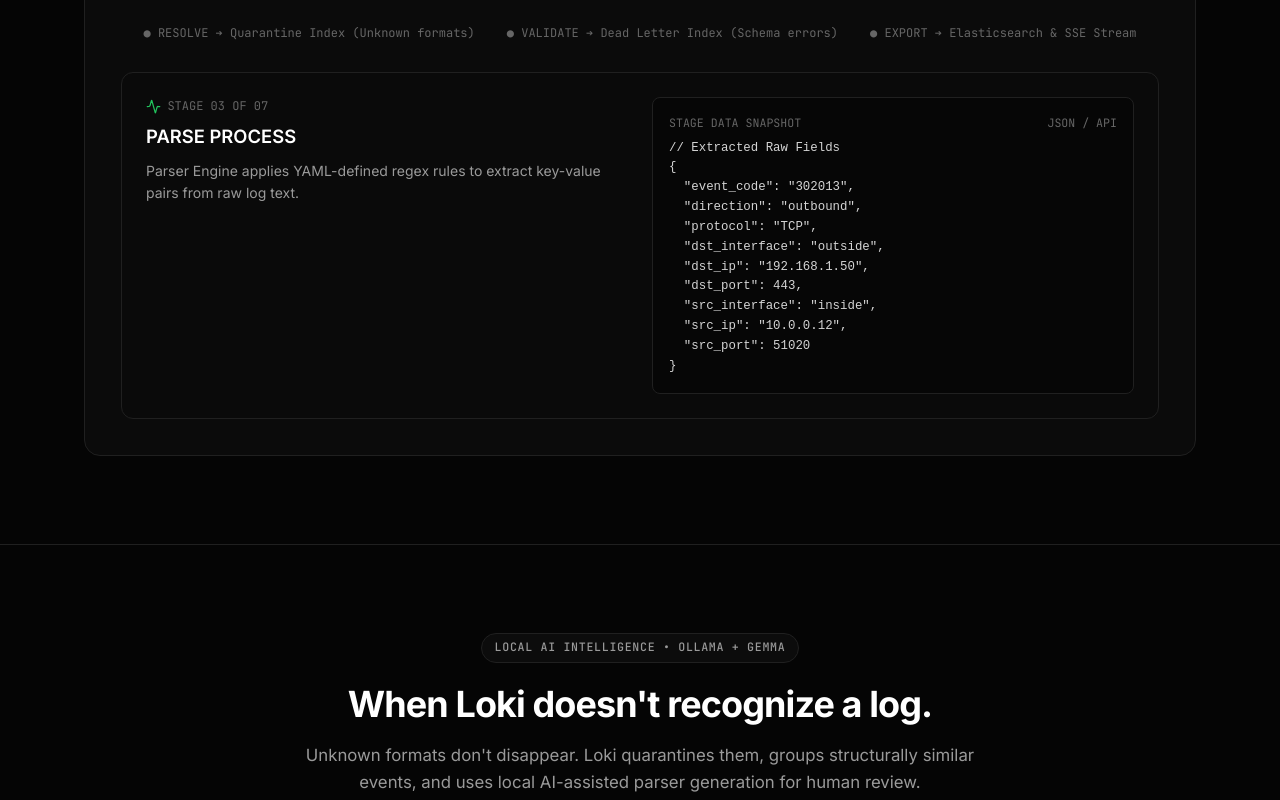
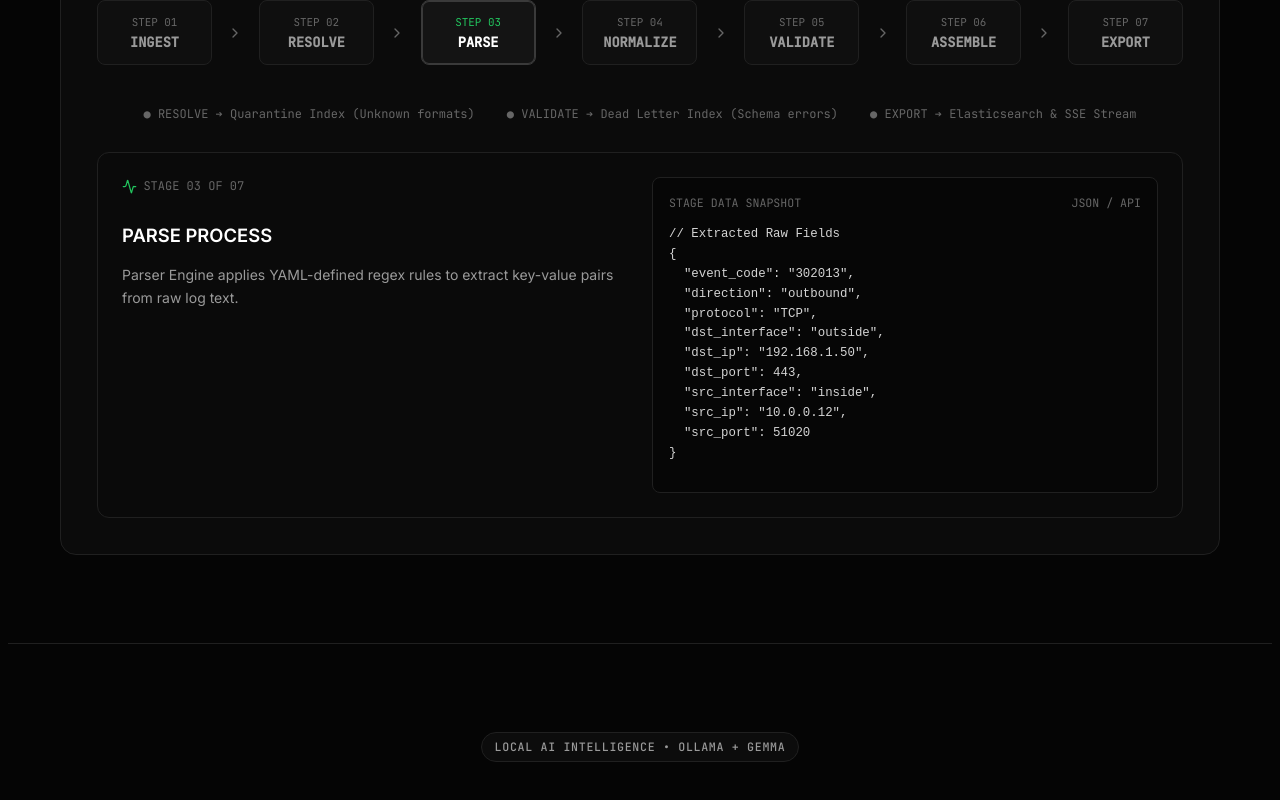
Before and after one commit to ShahbazCoder1/Loki, a React (Vite) app in the folder landing-page/: page / in a window 1280 px wide. Shown: the part 1760-2560 px from the top of the page. Built offline with nearby package versions, Linux system fonts and the light colour scheme.

Commit message:
remove scrollbars

```diff
--- a/landing-page/src/components/EventTraceability.jsx
+++ b/landing-page/src/components/EventTraceability.jsx
@@ -144,7 +144,7 @@ PUT /ulpf-events/_doc/evt-7721-bf90
               </span>
             </div>
 
-            <div className="terminal-body" style={{ minHeight: '260px' }}>
+            <div className="terminal-body">
               <pre>{views[selectedTab].code}</pre>
             </div>
           </div>
--- a/landing-page/src/components/HumanInTheLoop.jsx
+++ b/landing-page/src/components/HumanInTheLoop.jsx
@@ -58,7 +58,7 @@ fields:
                 <span style={{ fontFamily: 'var(--font-mono)', fontSize: '0.725rem', color: 'var(--text-dim)' }}>YAML Spec v1.0</span>
               </div>
 
-              <div className="node-code-preview" style={{ height: '230px' }}>
+              <div className="node-code-preview">
                 <pre>{sampleYamlDraft}</pre>
               </div>
             </div>
--- a/landing-page/src/components/SupportedFormats.jsx
+++ b/landing-page/src/components/SupportedFormats.jsx
@@ -119,7 +119,7 @@ fields:
               <div style={{ fontSize: '0.725rem', fontFamily: 'var(--font-mono)', color: 'var(--text-dim)', marginBottom: '0.4rem' }}>
                 RAW INGESTION SAMPLE
               </div>
-              <div className="node-code-preview" style={{ height: '135px' }}>
+              <div className="node-code-preview">
                 <pre>{currentFmt.rawSample}</pre>
               </div>
             </div>
@@ -128,7 +128,7 @@ fields:
               <div style={{ fontSize: '0.725rem', fontFamily: 'var(--font-mono)', color: 'var(--text-dim)', marginBottom: '0.4rem' }}>
                 YAML PARSER REGEX RULE
               </div>
-              <div className="node-code-preview" style={{ height: '135px' }}>
+              <div className="node-code-preview">
                 <pre>{currentFmt.yamlSpec}</pre>
               </div>
             </div>
--- a/landing-page/src/index.css
+++ b/landing-page/src/index.css
@@ -29,14 +29,40 @@
   --radius-xl: 16px;
 }
 
-* {
-  margin: 0;
-  padding: 0;
-  box-sizing: border-box;
+/* Universal Scrollbar Elimination for ALL browsers & elements */
+*, *::before, *::after, html, body, div, pre, code, ul, li, nav, section, footer, main, form, input, button, textarea {
+  -ms-overflow-style: none !important;  /* IE and Edge */
+  scrollbar-width: none !important;  /* Firefox */
 }
 
-html {
-  scroll-behavior: smooth;
+*::-webkit-scrollbar,
+*::-webkit-scrollbar-thumb,
+*::-webkit-scrollbar-track,
+*::-webkit-scrollbar-corner,
+html::-webkit-scrollbar,
+body::-webkit-scrollbar,
+div::-webkit-scrollbar,
+pre::-webkit-scrollbar,
+code::-webkit-scrollbar {
+  display: none !important;
+  width: 0 !important;
+  height: 0 !important;
+  background: transparent !important;
+  opacity: 0 !important;
+  visibility: hidden !important;
+}
+
+pre, code {
+  white-space: pre-wrap;
+  word-break: break-word;
+  -ms-overflow-style: none !important;
+  scrollbar-width: none !important;
+}
+
+pre::-webkit-scrollbar, code::-webkit-scrollbar {
+  display: none !important;
+  width: 0 !important;
+  height: 0 !important;
 }
 
 body {
```
